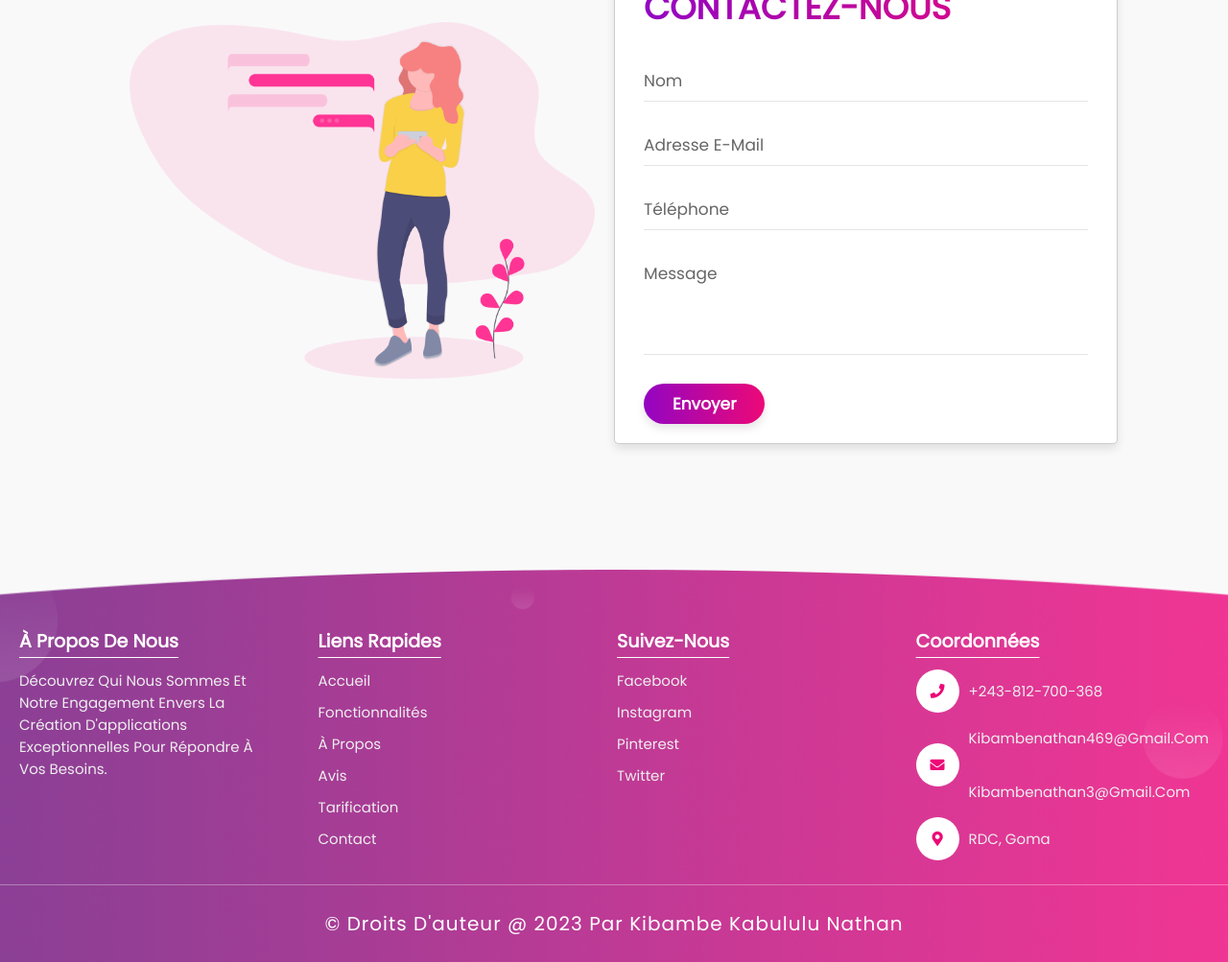
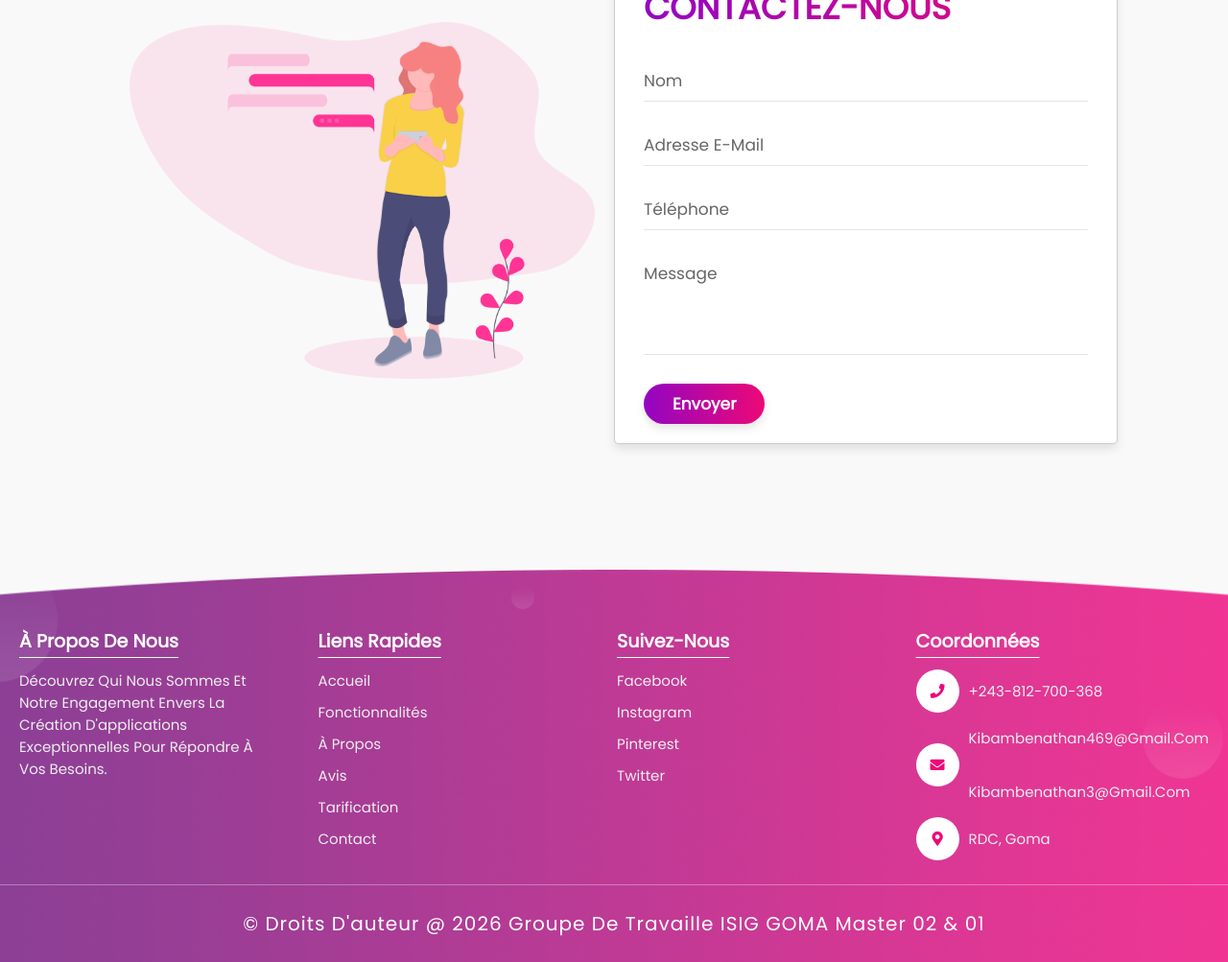
Before and after one commit to KIBAMBE-Nathan/site-ventephone-devops, a plain HTML site: page index.html in a window 1280 px wide. Shown: the part 4541-5544 px from the top of the page at 96% size. Drawn offline with Linux system fonts and the light colour scheme; no server answers.

Commit message:
mise a jour du fichier Index.html

```diff
--- a/index.html
+++ b/index.html
@@ -349,7 +349,7 @@
 
         </div>
 
-        <h3 class="credit"> &copy; droits d'auteur @ 2023 par Kibambe Kabululu Nathan </h3>
+        <h3 class="credit"> &copy; droits d'auteur @ 2026 Groupe de travaille ISIG GOMA Master 02 & 01 </h3>
 
     </div>
 
```
